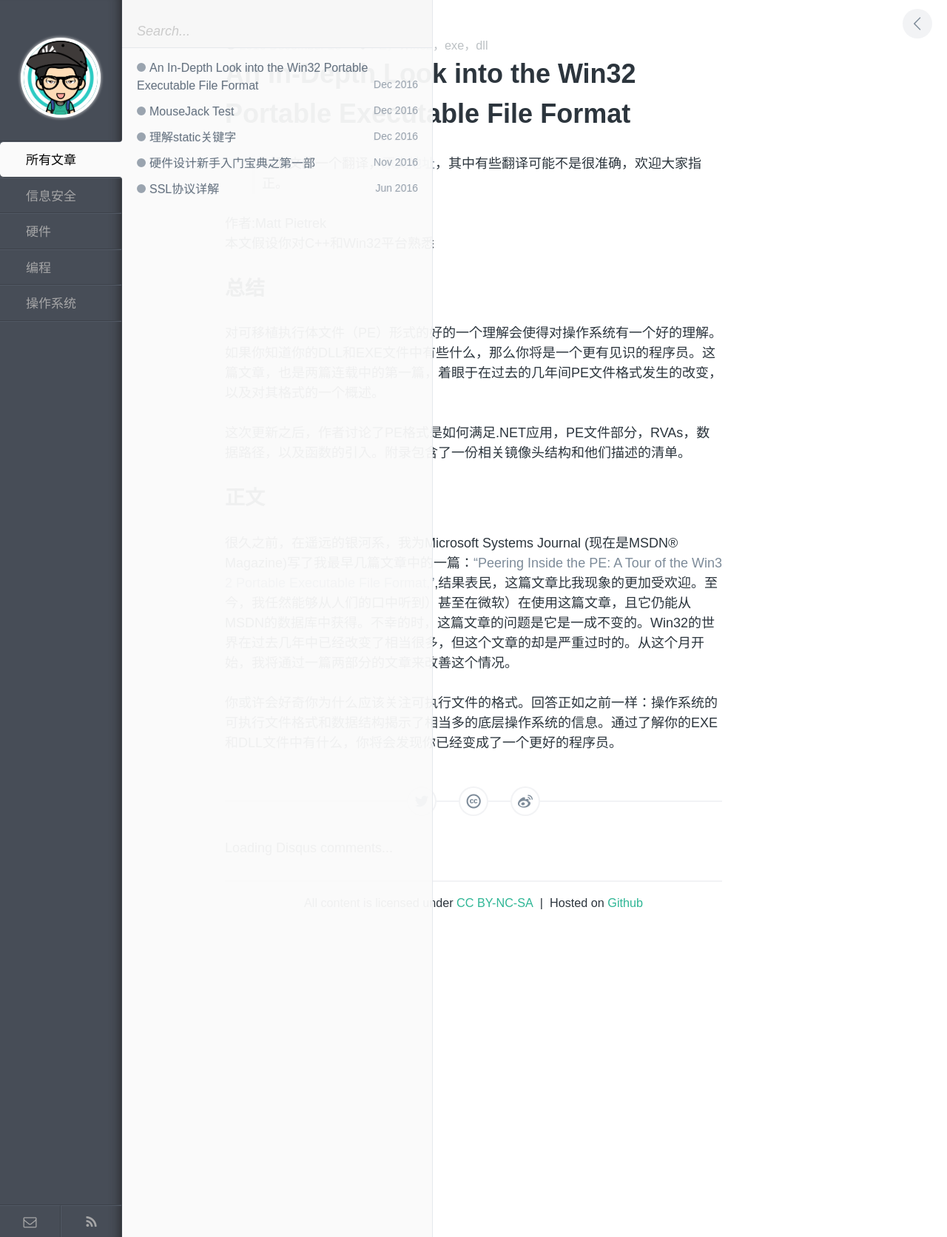
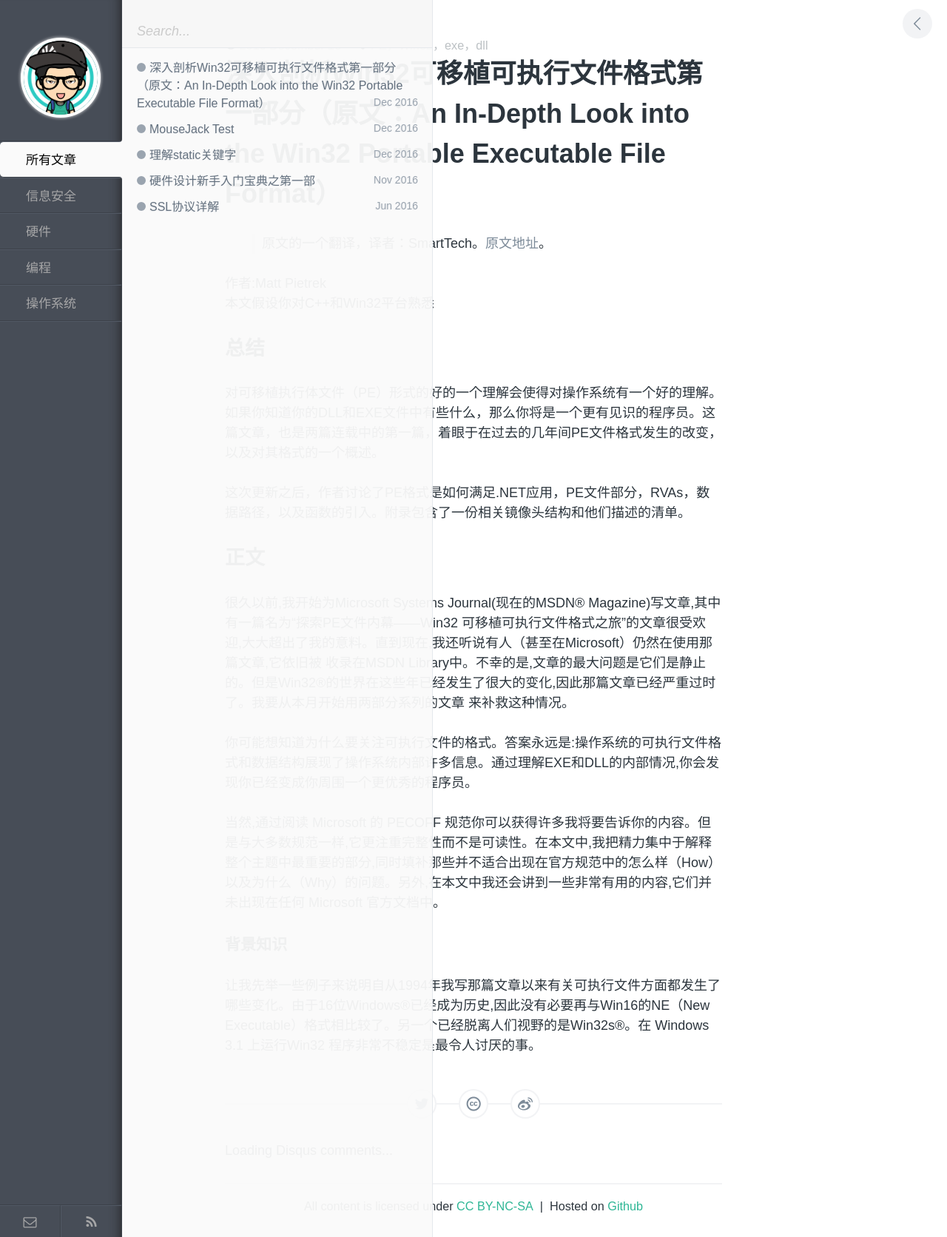
Before and after one commit to gaochengsi/doc, a Jekyll site: the page built from _posts/system/2016-12-16-introduction-to-PE.md, in a window 1280 px wide. Shown: the whole page at 74% size. Built offline with Jekyll 4.4.1, drawn with Linux system fonts in a browser that asks for light colours; comment, search, counter and statistics services are not loaded.

Commit message:
modified:   _posts/system/2016-12-16-introduction-to-PE.md

```diff
--- a/_posts/system/2016-12-16-introduction-to-PE.md
+++ b/_posts/system/2016-12-16-introduction-to-PE.md
@@ -1,11 +1,11 @@
 ---
 layout: post
-title: An In-Depth Look into the Win32 Portable Executable File Format
+title: 深入剖析Win32可移植可执行文件格式第一部分（原文：An In-Depth Look into the Win32 Portable Executable File Format）
 category: 操作系统
 tags: PE，Win32，exe，dll
 description: PE文件介绍
 ---
->对原文的一个翻译，[原文地址](https://msdn.microsoft.com/en-us/magazine/bb985992.aspx)，其中有些翻译可能不是很准确，欢迎大家指正。
+>原文的一个翻译，译者：SmartTech。[原文地址](https://msdn.microsoft.com/en-us/magazine/bb985992.aspx)。
 
 作者:Matt Pietrek
 本文假设你对C++和Win32平台熟悉
@@ -17,6 +17,12 @@ description: PE文件介绍
 
 
 ## 正文
-很久之前，在遥远的银河系，我为Microsoft Systems Journal (现在是MSDN® Magazine)写了我最早几篇文章中的一篇：["Peering Inside the PE: A Tour of the Win32 Portable Executable File Format,"](https://msdn.microsoft.com/en-us/magazine/ms809762.aspx),结果表民，这篇文章比我现象的更加受欢迎。至今，我任然能够从人们的口中听到）甚至在微软）在使用这篇文章，且它仍能从MSDN的数据库中获得。不幸的时，这篇文章的问题是它是一成不变的。Win32的世界在过去几年中已经改变了相当很多，但这个文章的却是严重过时的。从这个月开始，我将通过一篇两部分的文章来改善这个情况。
+很久以前,我开始为Microsoft Systems Journal(现在的MSDN® Magazine)写文章,其中有一篇名为“探索PE文件内幕——Win32 可移植可执行文件格式之旅”的文章很受欢迎,大大超出了我的意料。直到现在,我还听说有人（甚至在Microsoft）仍然在使用那篇文章,它依旧被 收录在MSDN Library中。不幸的是,文章的最大问题是它们是静止的。但是Win32®的世界在这些年已经发生了很大的变化,因此那篇文章已经严重过时了。我要从本月开始用两部分系列的文章 来补救这种情况。
 
-你或许会好奇你为什么应该关注可执行文件的格式。回答正如之前一样：操作系统的可执行文件格式和数据结构揭示了相当多的底层操作系统的信息。通过了解你的EXE和DLL文件中有什么，你将会发现你已经变成了一个更好的程序员。
+你可能想知道为什么要关注可执行文件的格式。答案永远是:操作系统的可执行文件格式和数据结构展现了操作系统内部许多信息。通过理解EXE和DLL的内部情况,你会发现你已经变成你周围一个更优秀的程序员。
+
+当然,通过阅读 Microsoft 的 PECOFF 规范你可以获得许多我将要告诉你的内容。但是与大多数规范一样,它更注重完整性而不是可读性。在本文中,我把精力集中于解释整个主题中最重要的部分,同时填补那些并不适合出现在官方规范中的怎么样（How）以及为什么（Why）的问题。另外,在本文中我还会讲到一些非常有用的内容,它们并未出现在任何 Microsoft 官方文档中。
+
+### 背景知识
+
+让我先举一些例子来说明自从1994年我写那篇文章以来有关可执行文件方面都发生了哪些变化。由于16位Windows®已经成为历史,因此没有必要再与Win16的NE（New Executable）格式相比较了。另一个已经脱离人们视野的是Win32s®。在 Windows 3.1 上运行Win32 程序非常不稳定是最令人讨厌的事。
```
